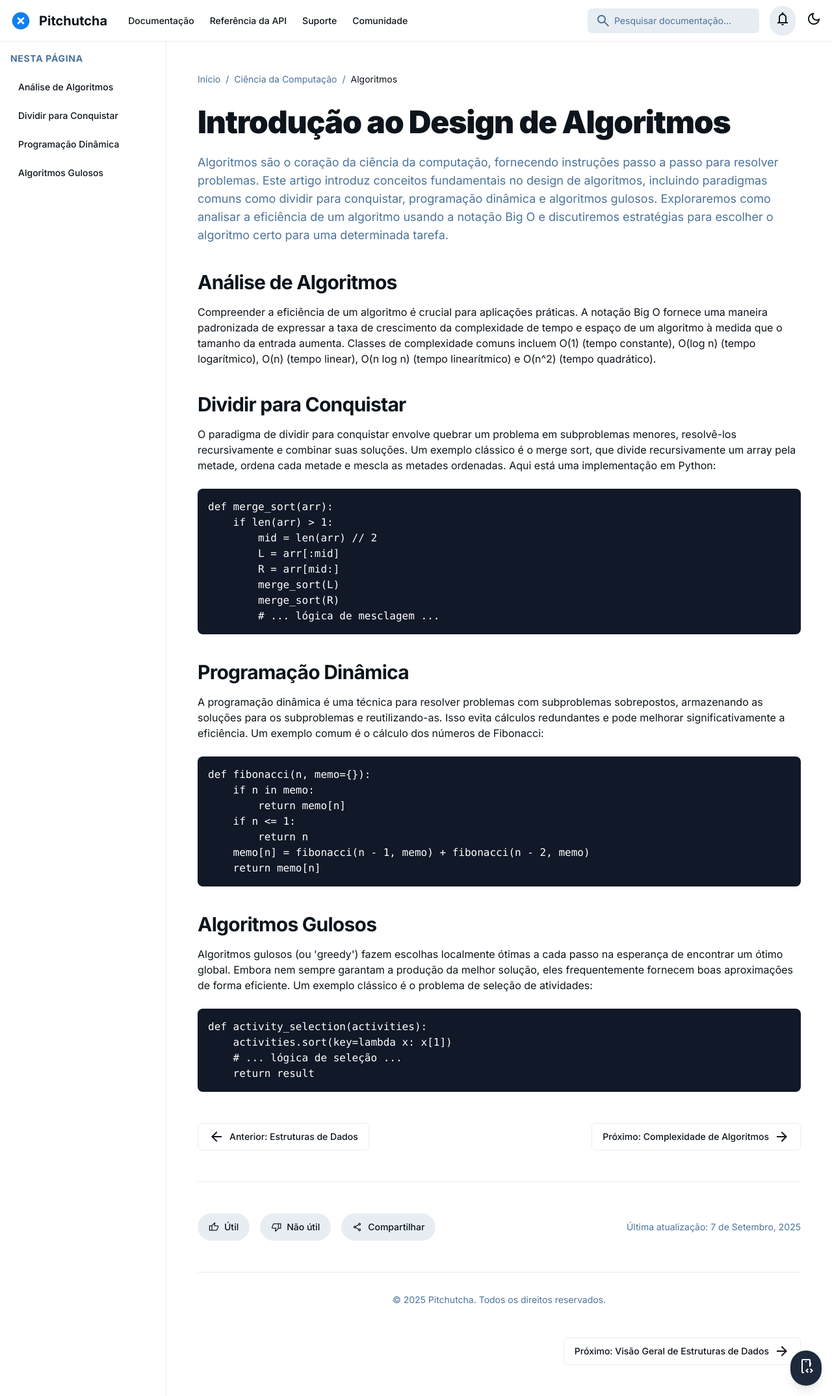
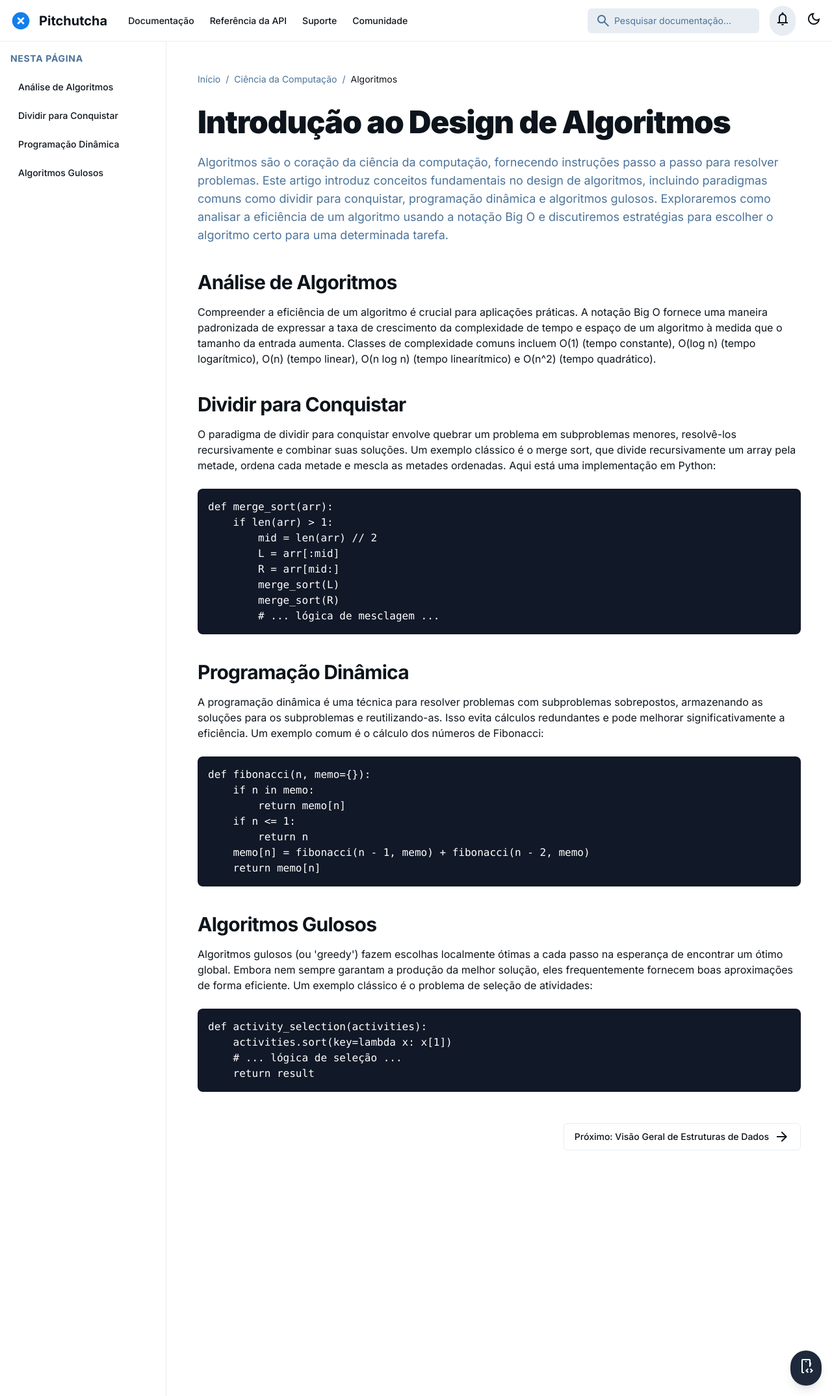
Before and after one commit to SistemaVinculado/pitchutcha.github.io, a Jekyll site: the page built from docs/_posts/2025-09-07-introduction-to-algorithm-design.md, in a window 1280 px wide. Shown: the whole page at 65% size. Built offline with Jekyll 4.4.1, drawn with Linux system fonts in a browser that asks for light colours; nearby versions of some CDN libraries.

Commit message:
Update 2025-09-07-introduction-to-algorithm-design.md

```diff
--- a/docs/_posts/2025-09-07-introduction-to-algorithm-design.md
+++ b/docs/_posts/2025-09-07-introduction-to-algorithm-design.md
@@ -68,35 +68,3 @@
         </div>
     </section>
 </article>
-
-<div class="mt-12 flex justify-between">
-    <a class="inline-flex items-center gap-2 rounded-md border border-[var(--secondary-color)] bg-[var(--background-primary)] px-4 py-2 text-sm font-medium text-[var(--text-primary)] hover:bg-[var(--secondary-color)]" href="#">
-        <span class="material-symbols-outlined">arrow_back</span>
-        <span>Anterior: Estruturas de Dados</span>
-    </a>
-    <a class="inline-flex items-center gap-2 rounded-md border border-[var(--secondary-color)] bg-[var(--background-primary)] px-4 py-2 text-sm font-medium text-[var(--text-primary)] hover:bg-[var(--secondary-color)]" href="#">
-        <span>Próximo: Complexidade de Algoritmos</span>
-        <span class="material-symbols-outlined">arrow_forward</span>
-    </a>
-</div>
-
-<hr class="my-12 border-[var(--secondary-color)]"/>
-
-<div class="flex flex-col items-center justify-between gap-6 sm:flex-row">
-    <div class="flex items-center gap-4 flex-shrink-0">
-        <button class="flex items-center gap-2 rounded-full border border-transparent bg-[var(--secondary-color)] px-4 py-2 text-sm font-medium text-[var(--text-primary)] hover:border-[var(--primary-color)] transition-colors whitespace-nowrap">
-            <span class="material-symbols-outlined text-base">thumb_up</span> Útil
-        </button>
-        <button class="flex items-center gap-2 rounded-full border border-transparent bg-[var(--secondary-color)] px-4 py-2 text-sm font-medium text-[var(--text-primary)] hover:border-[var(--primary-color)] transition-colors whitespace-nowrap">
-            <span class="material-symbols-outlined text-base">thumb_down</span> Não útil
-        </button>
-        <button class="flex items-center gap-2 rounded-full border border-transparent bg-[var(--secondary-color)] px-4 py-2 text-sm font-medium text-[var(--text-primary)] hover:border-[var(--primary-color)] transition-colors whitespace-nowrap">
-            <span class="material-symbols-outlined text-base">share</span> Compartilhar
-        </button>
-    </div>
-    <p class="text-sm text-[var(--text-secondary)]">Última atualização: 7 de Setembro, 2025</p>
-</div>
-
-<footer class="mt-12 border-t border-[var(--secondary-color)] pt-8 text-center text-sm text-[var(--text-secondary)]">
-    © 2025 Pitchutcha. Todos os direitos reservados.
-</footer>
```
